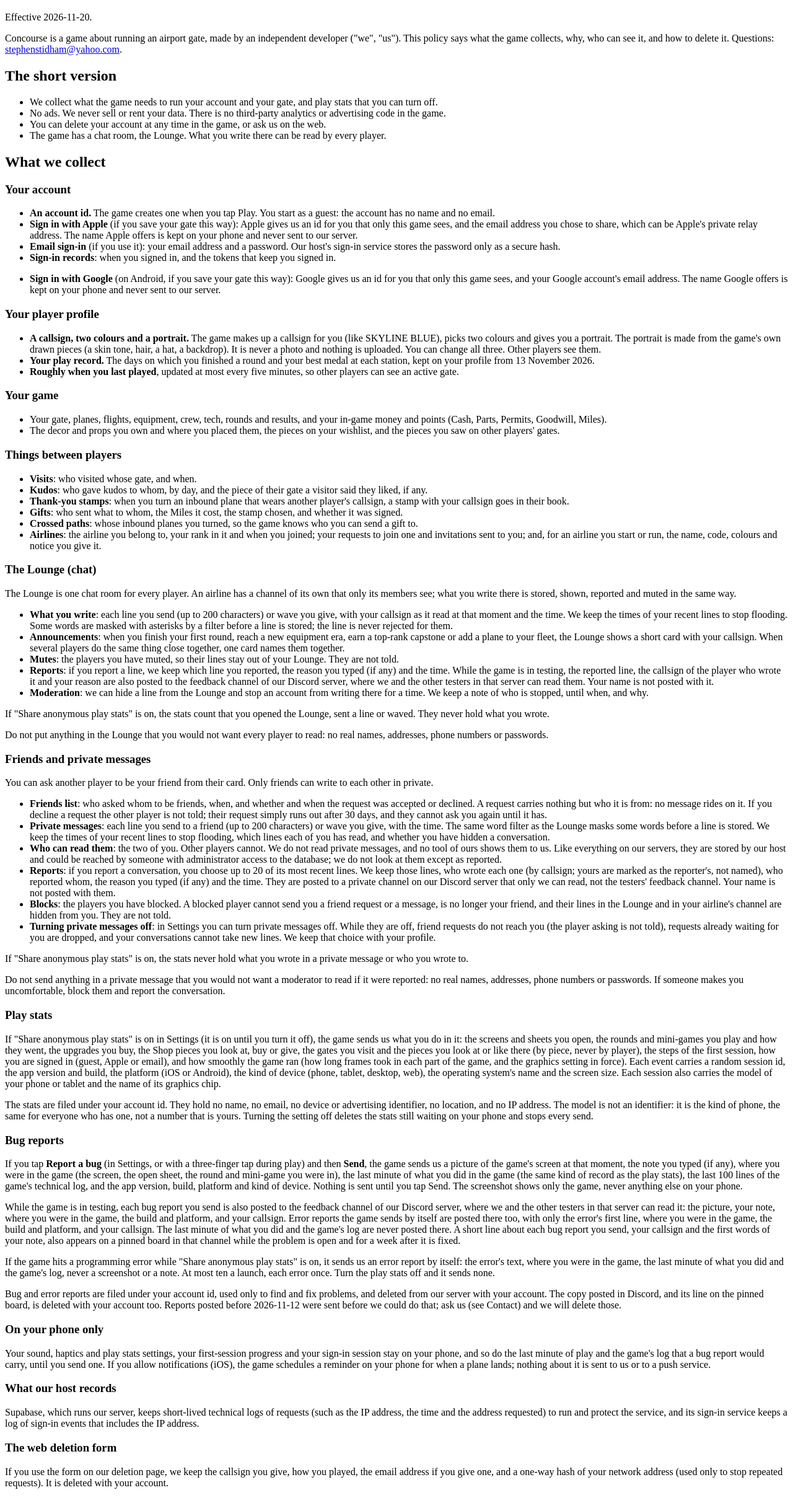
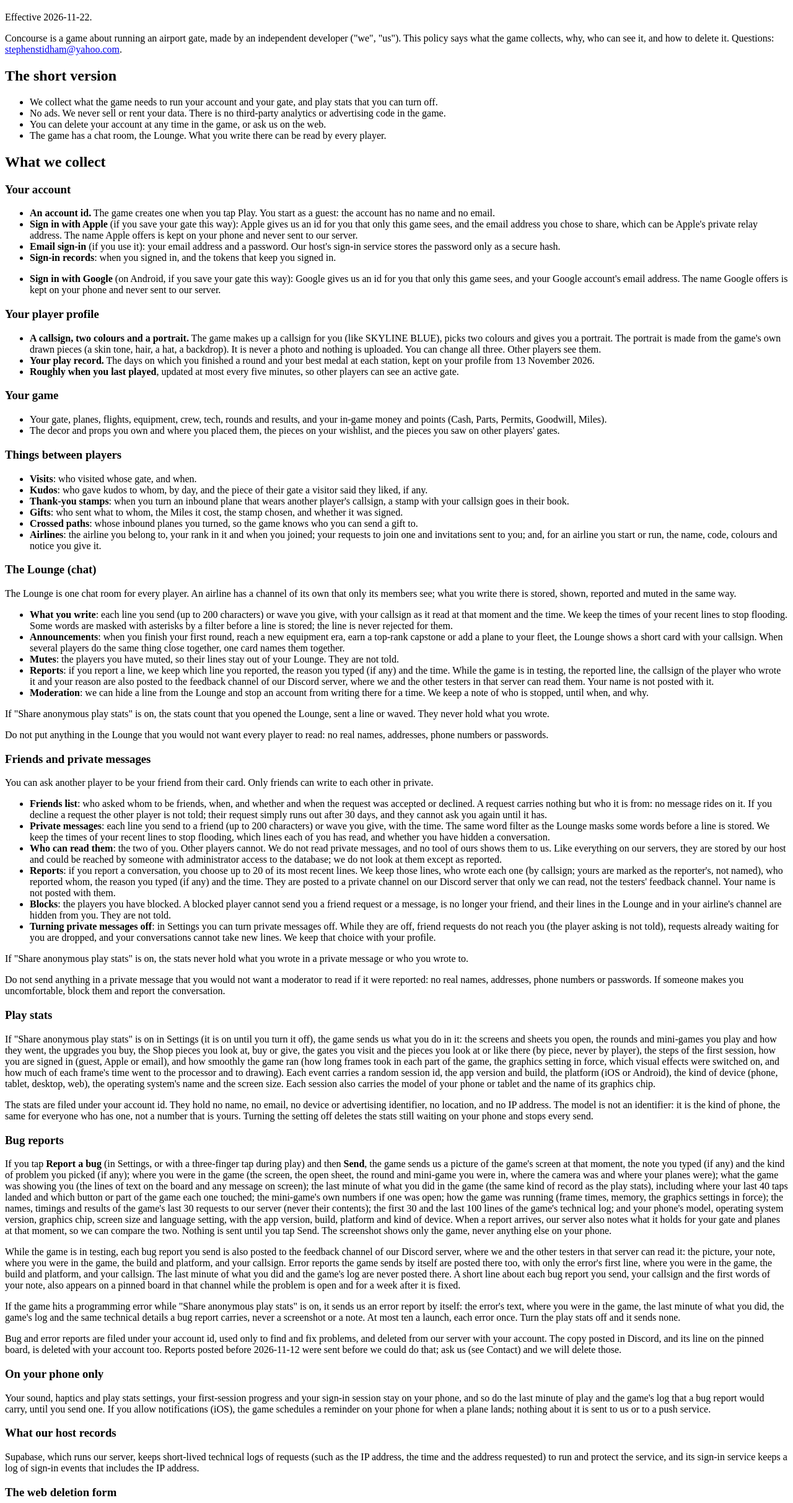
Before and after one commit to CasPop/concourse-site, a plain HTML site: page index.html in a window 1280 px wide. Shown: the part 95-2520 px from the top of the page at 62% size. Drawn offline with Linux system fonts and the light colour scheme.

Commit message:
Privacy policy: what a bug report and a frame report now carry, effective 2026-11-22
Co-Authored-By: Claude Fable 5.2 <noreply@anthropic.com>

```diff
--- a/index.html
+++ b/index.html
@@ -46,7 +46,7 @@ footer{margin:22px 4px 0;font-size:14px;color:var(--muted)}</style>
 <div class="card">
 <p class="brand">CONCOURSE</p>
 <h1 id="concourse-privacy-policy">Concourse privacy policy</h1>
-<p>Effective 2026-11-20.</p>
+<p>Effective 2026-11-22.</p>
 <p>Concourse is a game about running an airport gate, made by an independent developer (&quot;we&quot;, &quot;us&quot;). This policy says what the game collects, why, who can see it, and how to delete it. Questions: <a href="mailto:stephenstidham@yahoo.com">stephenstidham@yahoo.com</a>.</p>
 <h2 id="the-short-version">The short version</h2>
 <ul><li>We collect what the game needs to run your account and your gate, and play stats that you can turn off.</li><li>No ads. We never sell or rent your data. There is no third-party analytics or advertising code in the game.</li><li>You can delete your account at any time in the game, or ask us on the web.</li><li>The game has a chat room, the Lounge. What you write there can be read by every player.</li></ul>
@@ -71,12 +71,12 @@ footer{margin:22px 4px 0;font-size:14px;color:var(--muted)}</style>
 <p>If &quot;Share anonymous play stats&quot; is on, the stats never hold what you wrote in a private message or who you wrote to.</p>
 <p>Do not send anything in a private message that you would not want a moderator to read if it were reported: no real names, addresses, phone numbers or passwords. If someone makes you uncomfortable, block them and report the conversation.</p>
 <h3 id="play-stats">Play stats</h3>
-<p>If &quot;Share anonymous play stats&quot; is on in Settings (it is on until you turn it off), the game sends us what you do in it: the screens and sheets you open, the rounds and mini-games you play and how they went, the upgrades you buy, the Shop pieces you look at, buy or give, the gates you visit and the pieces you look at or like there (by piece, never by player), the steps of the first session, how you are signed in (guest, Apple or email), and how smoothly the game ran (how long frames took in each part of the game, and the graphics setting in force). Each event carries a random session id, the app version and build, the platform (iOS or Android), the kind of device (phone, tablet, desktop, web), the operating system&#39;s name and the screen size. Each session also carries the model of your phone or tablet and the name of its graphics chip.</p>
+<p>If &quot;Share anonymous play stats&quot; is on in Settings (it is on until you turn it off), the game sends us what you do in it: the screens and sheets you open, the rounds and mini-games you play and how they went, the upgrades you buy, the Shop pieces you look at, buy or give, the gates you visit and the pieces you look at or like there (by piece, never by player), the steps of the first session, how you are signed in (guest, Apple or email), and how smoothly the game ran (how long frames took in each part of the game, the graphics setting in force, which visual effects were switched on, and how much of each frame&#39;s time went to the processor and to drawing). Each event carries a random session id, the app version and build, the platform (iOS or Android), the kind of device (phone, tablet, desktop, web), the operating system&#39;s name and the screen size. Each session also carries the model of your phone or tablet and the name of its graphics chip.</p>
 <p>The stats are filed under your account id. They hold no name, no email, no device or advertising identifier, no location, and no IP address. The model is not an identifier: it is the kind of phone, the same for everyone who has one, not a number that is yours. Turning the setting off deletes the stats still waiting on your phone and stops every send.</p>
 <h3 id="bug-reports">Bug reports</h3>
-<p>If you tap <strong>Report a bug</strong> (in Settings, or with a three-finger tap during play) and then <strong>Send</strong>, the game sends us a picture of the game&#39;s screen at that moment, the note you typed (if any), where you were in the game (the screen, the open sheet, the round and mini-game you were in), the last minute of what you did in the game (the same kind of record as the play stats), the last 100 lines of the game&#39;s technical log, and the app version, build, platform and kind of device. Nothing is sent until you tap Send. The screenshot shows only the game, never anything else on your phone.</p>
+<p>If you tap <strong>Report a bug</strong> (in Settings, or with a three-finger tap during play) and then <strong>Send</strong>, the game sends us a picture of the game&#39;s screen at that moment, the note you typed (if any) and the kind of problem you picked (if any); where you were in the game (the screen, the open sheet, the round and mini-game you were in, where the camera was and where your planes were); what the game was showing you (the lines of text on the board and any message on screen); the last minute of what you did in the game (the same kind of record as the play stats), including where your last 40 taps landed and which button or part of the game each one touched; the mini-game&#39;s own numbers if one was open; how the game was running (frame times, memory, the graphics settings in force); the names, timings and results of the game&#39;s last 30 requests to our server (never their contents); the first 30 and the last 100 lines of the game&#39;s technical log; and your phone&#39;s model, operating system version, graphics chip, screen size and language setting, with the app version, build, platform and kind of device. When a report arrives, our server also notes what it holds for your gate and planes at that moment, so we can compare the two. Nothing is sent until you tap Send. The screenshot shows only the game, never anything else on your phone.</p>
 <p>While the game is in testing, each bug report you send is also posted to the feedback channel of our Discord server, where we and the other testers in that server can read it: the picture, your note, where you were in the game, the build and platform, and your callsign. Error reports the game sends by itself are posted there too, with only the error&#39;s first line, where you were in the game, the build and platform, and your callsign. The last minute of what you did and the game&#39;s log are never posted there. A short line about each bug report you send, your callsign and the first words of your note, also appears on a pinned board in that channel while the problem is open and for a week after it is fixed.</p>
-<p>If the game hits a programming error while &quot;Share anonymous play stats&quot; is on, it sends us an error report by itself: the error&#39;s text, where you were in the game, the last minute of what you did and the game&#39;s log, never a screenshot or a note. At most ten a launch, each error once. Turn the play stats off and it sends none.</p>
+<p>If the game hits a programming error while &quot;Share anonymous play stats&quot; is on, it sends us an error report by itself: the error&#39;s text, where you were in the game, the last minute of what you did, the game&#39;s log and the same technical details a bug report carries, never a screenshot or a note. At most ten a launch, each error once. Turn the play stats off and it sends none.</p>
 <p>Bug and error reports are filed under your account id, used only to find and fix problems, and deleted from our server with your account. The copy posted in Discord, and its line on the pinned board, is deleted with your account too. Reports posted before 2026-11-12 were sent before we could do that; ask us (see Contact) and we will delete those.</p>
 <h3 id="on-your-phone-only">On your phone only</h3>
 <p>Your sound, haptics and play stats settings, your first-session progress and your sign-in session stay on your phone, and so do the last minute of play and the game&#39;s log that a bug report would carry, until you send one. If you allow notifications (iOS), the game schedules a reminder on your phone for when a plane lands; nothing about it is sent to us or to a push service.</p>
```
Also changed, not shown: privacy/index.html (+4 -4 lines).
